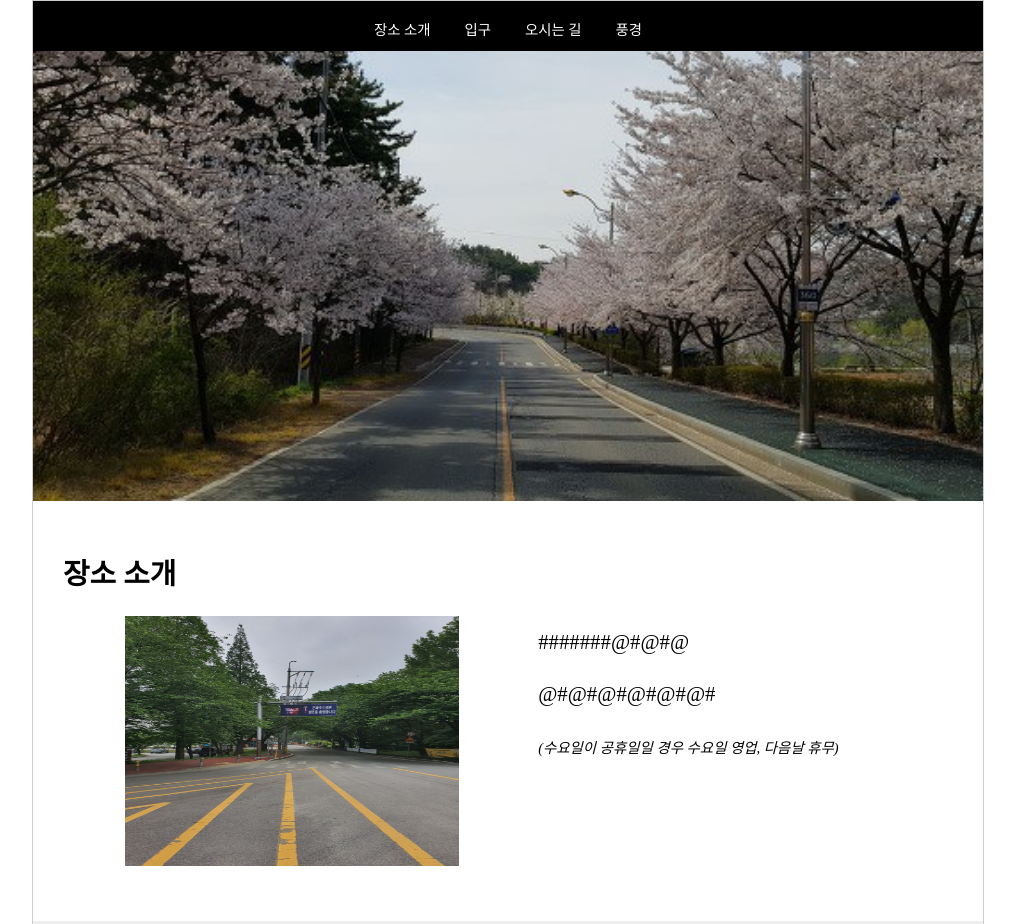
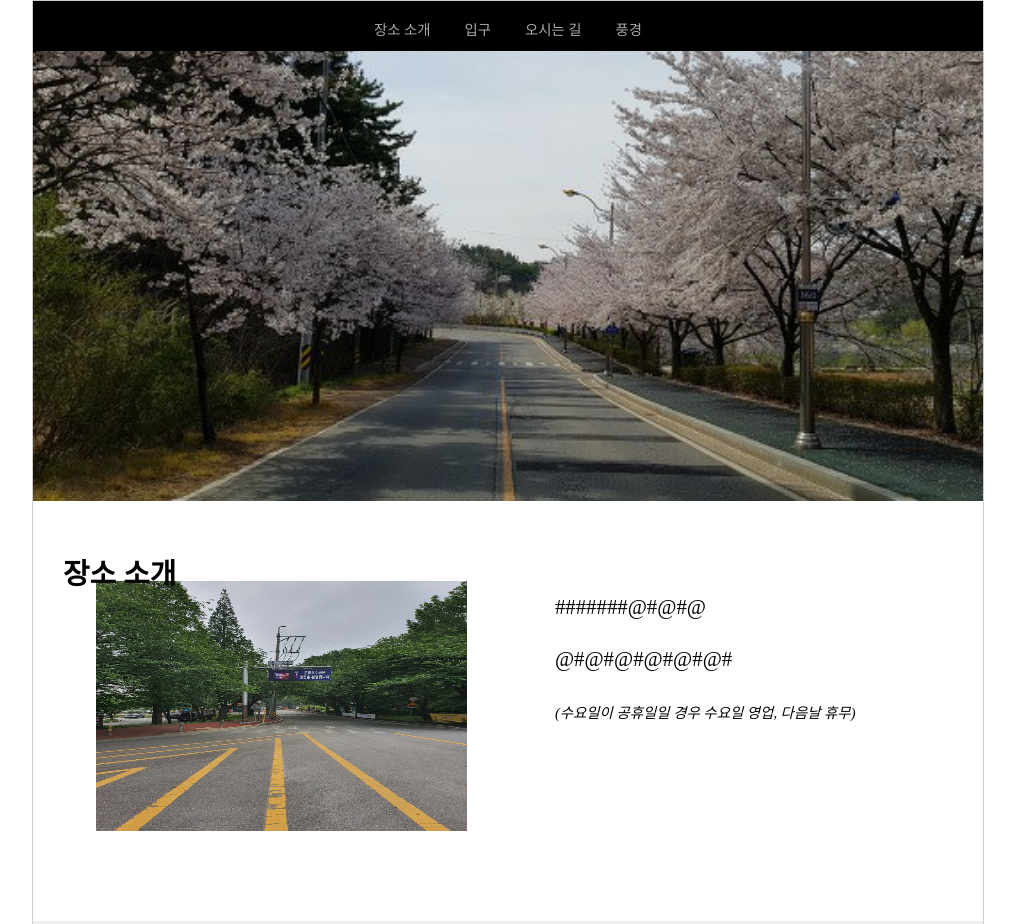
Before and after one commit to karoong/karoong.github.io, a plain HTML site: page index.html in a window 1280 px wide. Shown: the top 924 px of the page, without its empty margins (132-1147 px from the left). Drawn offline with Linux system fonts and the light colour scheme.

Commit message:
Add files via upload

```diff
--- a/css/style.css
+++ b/css/style.css
@@ -6,9 +6,17 @@
 			background: #fff;
 
 		}
-	nav a:link, a:visited {
-			color: #fff;
+	nav a:link {
+			color: #aaa;
 		}
+	nav a:visited {
+			color:green;
+			}
+	nav a:active {
+			color: yellow;
+		}
+
+
  /* 밑줄*/		a {
 			text-decoration: none;
 		}
@@ -80,6 +88,7 @@
 			width: 100%;
 			height: 100px;
 
+
 		}
      #container {
 				width: 950px;
@@ -98,9 +107,9 @@
         padding: 15px 2% 10px 5%;
       }
       .content {
-				margin: 80px auto 10px;
-				width: 90%;
-				padding: 20px;
+				margin: 50px auto 10px;
+				width: 100%;
+				padding: 15px;
 			}
       .photo {
 				width: 42%;
@@ -110,10 +119,16 @@
 				width: 100%;
 
 				height: 250px;
-				margin-bottom: 50px;
+				margin-bottom:50px;
+			}
+	.photo2>img{
+				width=300px;
+				height=300px;
+				margin-left:10px;
 			}
       .text {
-				width: 42%;
+				width:40%;
+				font-size: 1.0em;
 			}
       #intro .photo, #map .photo {
 				float: left;
```
